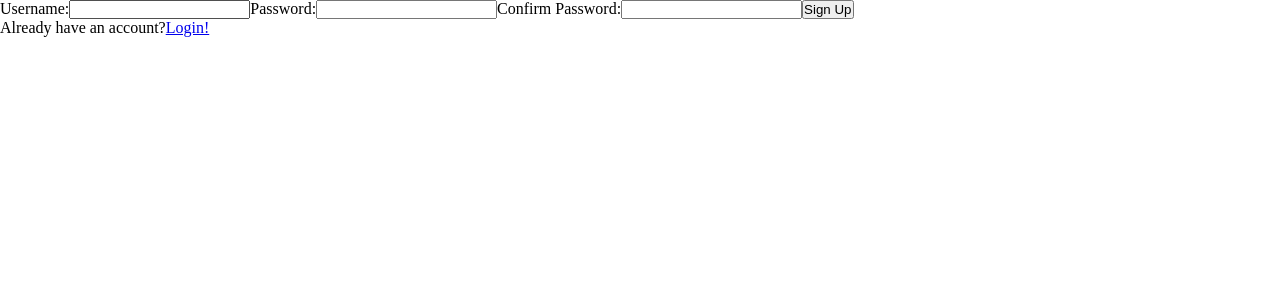
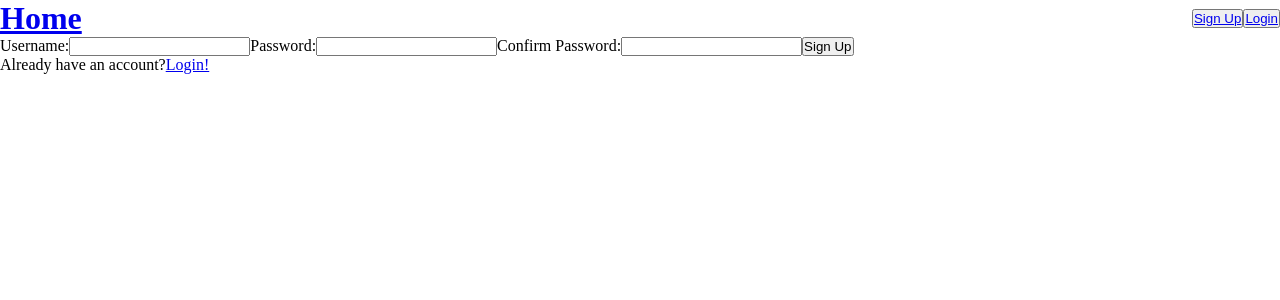
Before and after one commit to Oraiyon/messaging_app_clone, a React (Vite) app: page /signup in a window 1280 px wide. Shown: the top 300 px of the page. Built offline with nearby package versions, Linux system fonts and the light colour scheme.

Commit message:
Added <Header /> to component

```diff
--- a/src/client/components/Login.jsx
+++ b/src/client/components/Login.jsx
@@ -1,9 +1,11 @@
 import { Link } from "react-router-dom";
+import Header from "./Header";
 import styles from "../stylesheets/login.module.css";
 
 const Login = () => {
   return (
     <>
+      <Header />
       <form method="post">
         <label htmlFor="username">Username:</label>
         <input type="text" name="username" id="username" />
--- a/src/client/components/Signup.jsx
+++ b/src/client/components/Signup.jsx
@@ -1,9 +1,11 @@
 import { Link } from "react-router-dom";
+import Header from "./Header";
 import styles from "../stylesheets/signup.module.css";
 
 const SignUp = () => {
   return (
     <>
+      <Header />
       <form method="post">
         <label htmlFor="username">Username:</label>
         <input type="text" name="username" id="username" />
```
